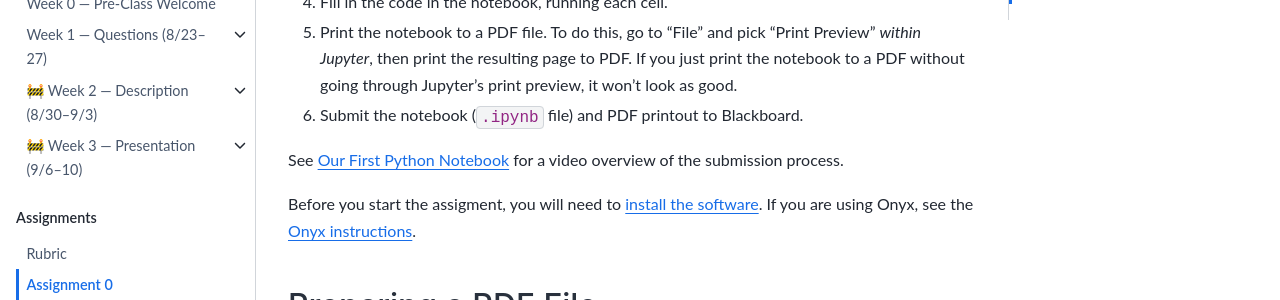
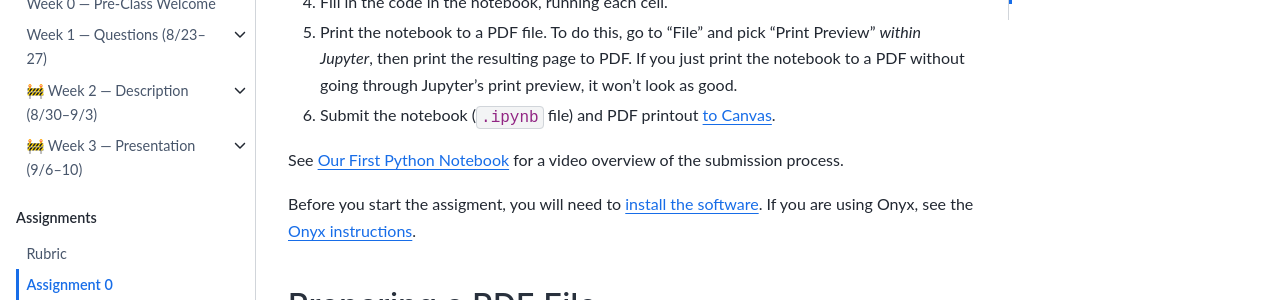
Before and after one commit to mdekstrand/cs533-web, a Jupyter Book: the page built from assignments/A0/index.md, in a window 1280 px wide and 900 px high, scrolled down 639 px. Shown: the part 155-455 px from the top of the window. Built offline with Jupyter Book 1.0.4 settings and Sphinx 7.4.7 and the Sphinx Book theme 1.1.4, drawn with Linux system fonts in a browser that asks for light colours; pages that are not in the unit, such as notebooks, are missing from menus; a style sheet for code colours, icons or effects is not loaded.

Commit message:
Canvas assignment

```diff
--- a/assignments/A0/index.md
+++ b/assignments/A0/index.md
@@ -27,7 +27,7 @@ The steps of this assignment:
 3. Start Jupyter and open the notebook.
 3. Fill in the code in the notebook, running each cell.
 4. Print the notebook to a PDF file.  To do this, go to “File” and pick “Print Preview” *within Jupyter*, then print the resulting page to PDF.  If you just print the notebook to a PDF without going through Jupyter's print preview, it won't look as good.
-5. Submit the notebook (`.ipynb` file) and PDF printout to Blackboard.
+5. Submit the notebook (`.ipynb` file) and PDF printout [to Canvas](https://boisestatecanvas.instructure.com/courses/4386/assignments/145576).
 
 See [Our First Python Notebook](../../content/week1/index.md#first-notebook) for a video overview of the submission process.
 
```
